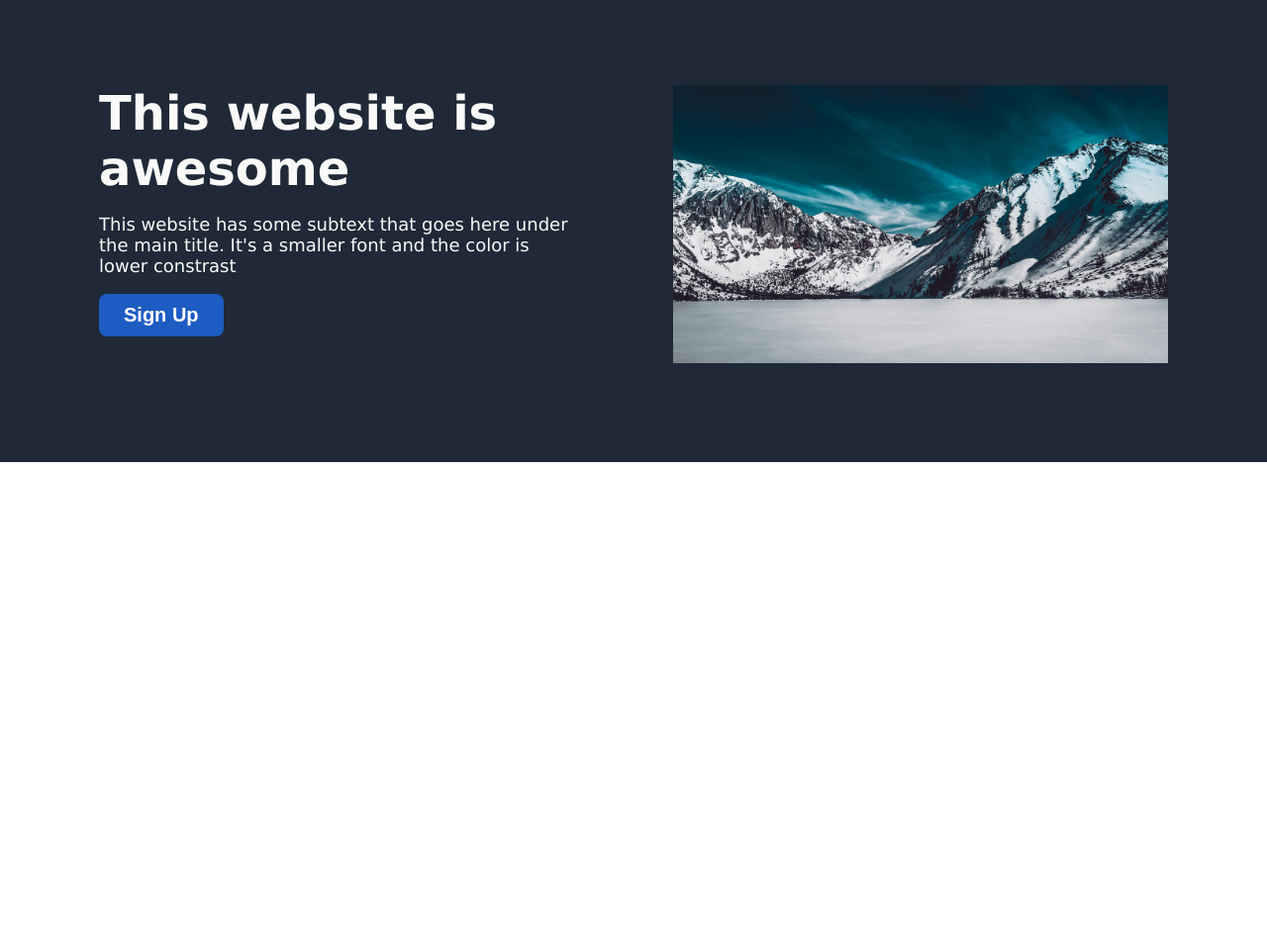
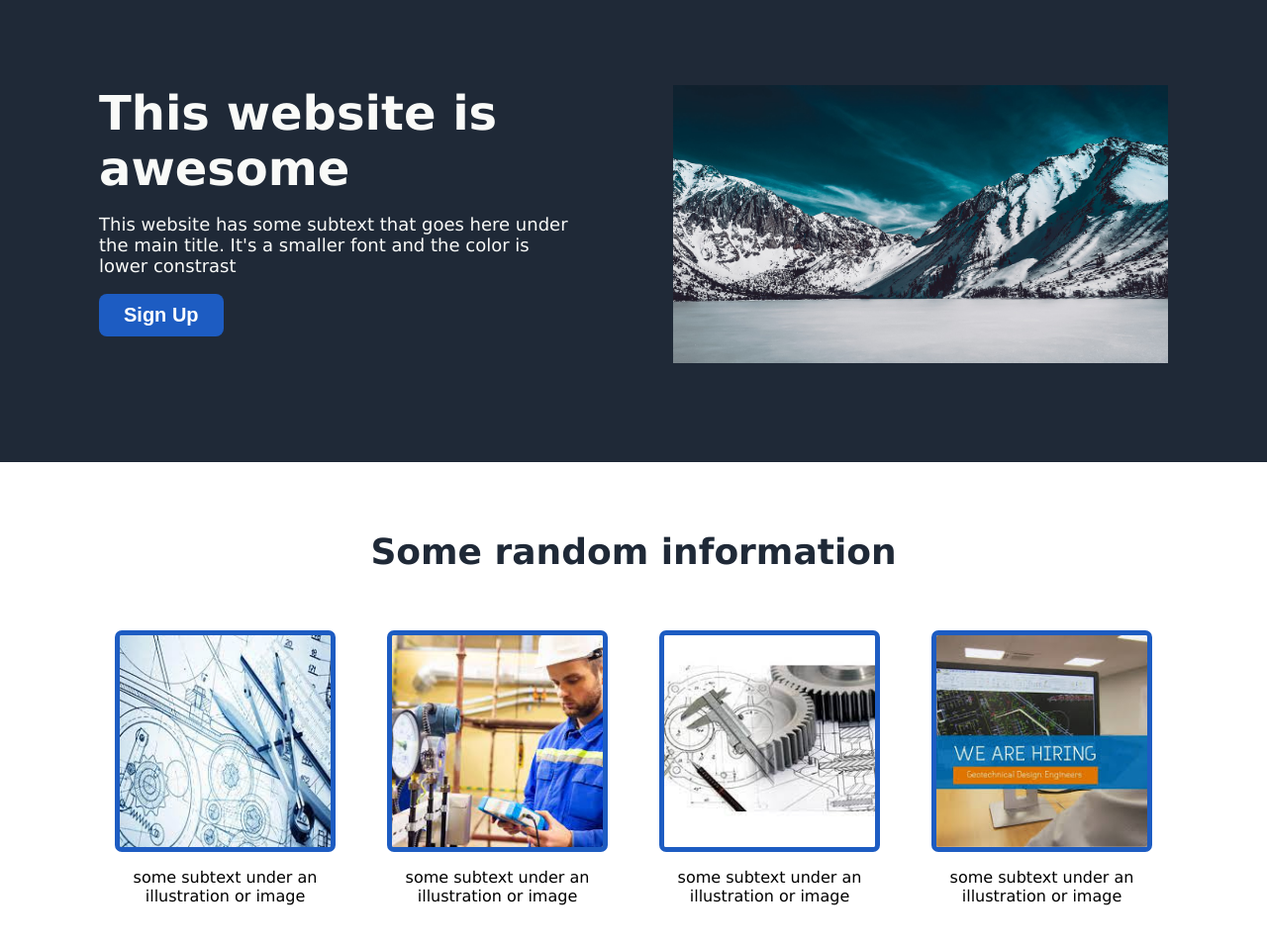
Before and after one commit to zabdielfavela7/landing_page_project, a plain HTML site: page index.html in a window 1280 px wide. Shown: the part 94-1048 px from the top of the page at 99% size. Before the commit the page ends 800 px from the top, so only its background shows below. Drawn offline with Linux system fonts and the light colour scheme.

Commit message:
Information section: header, cards-section. Added images and subtext. Styling, flexbox

```diff
--- a/index.html
+++ b/index.html
@@ -28,7 +28,29 @@
             </div>
             <img src="./images/hero-img.jpg" alt="">
         </div>
+
         <div class="information">
+            <div class="header">
+                <p>Some random information</p>
+            </div>
+            <div class="cards-section">
+                <div class="card" id="card-1">
+                    <img src="./images/info-1.jpeg" alt="">
+                    <p>some subtext under an illustration or image</p>
+                </div>
+                <div class="card" id="card-2">
+                    <img src="./images/info-3.jpeg" alt="">
+                    <p>some subtext under an illustration or image</p>
+                </div>
+                <div class="card" id="card-3">
+                    <img src="./images/info-2.jpeg" alt="">
+                    <p>some subtext under an illustration or image</p>
+                </div>
+                <div class="card" id="card-4">
+                    <img src="./images/info-4.jpeg" alt="">
+                    <p>some subtext under an illustration or image</p>
+                </div>
+            </div>
 
         </div>
         <div class="testimonial">
--- a/style.css
+++ b/style.css
@@ -8,7 +8,7 @@ body{
     flex-direction: column;
 }
 
-.header{
+.container .header{
     background-color: #1F2937;
     height: 80px;
     display: flex;
@@ -77,7 +77,6 @@ body{
 }
 
 button{
-
     border: none;
     border-radius: 8px;
    padding: 10px;
@@ -88,3 +87,42 @@ button{
    font-size: 20px;
    font-weight: 550;
 }
+
+.information{
+    background-color: white;
+    display: flex;
+    flex-direction: column;
+    align-items: center;
+    padding: 50px;
+}
+
+.information .header{
+    background-color: white;
+    color: #1f2937;
+    font-size: 36px;
+    font-weight: 900;
+
+}
+
+.cards-section{
+    display: flex;
+    padding: 40px;
+    display: flex;
+}
+
+.card{
+    display: flex;
+    flex-direction: column;
+    align-items: center;
+}
+
+.card p{
+    text-align: center;
+}
+
+.card img{
+    height: 70%;
+    width: auto;
+    border-radius: 7px;
+    border: 5px solid #1d5cc2;
+}
```
Also changed, not shown: images/info-1.jpeg (added), images/info-2.jpeg (added), images/info-3.jpeg (added), images/info-4.jpeg (added).
